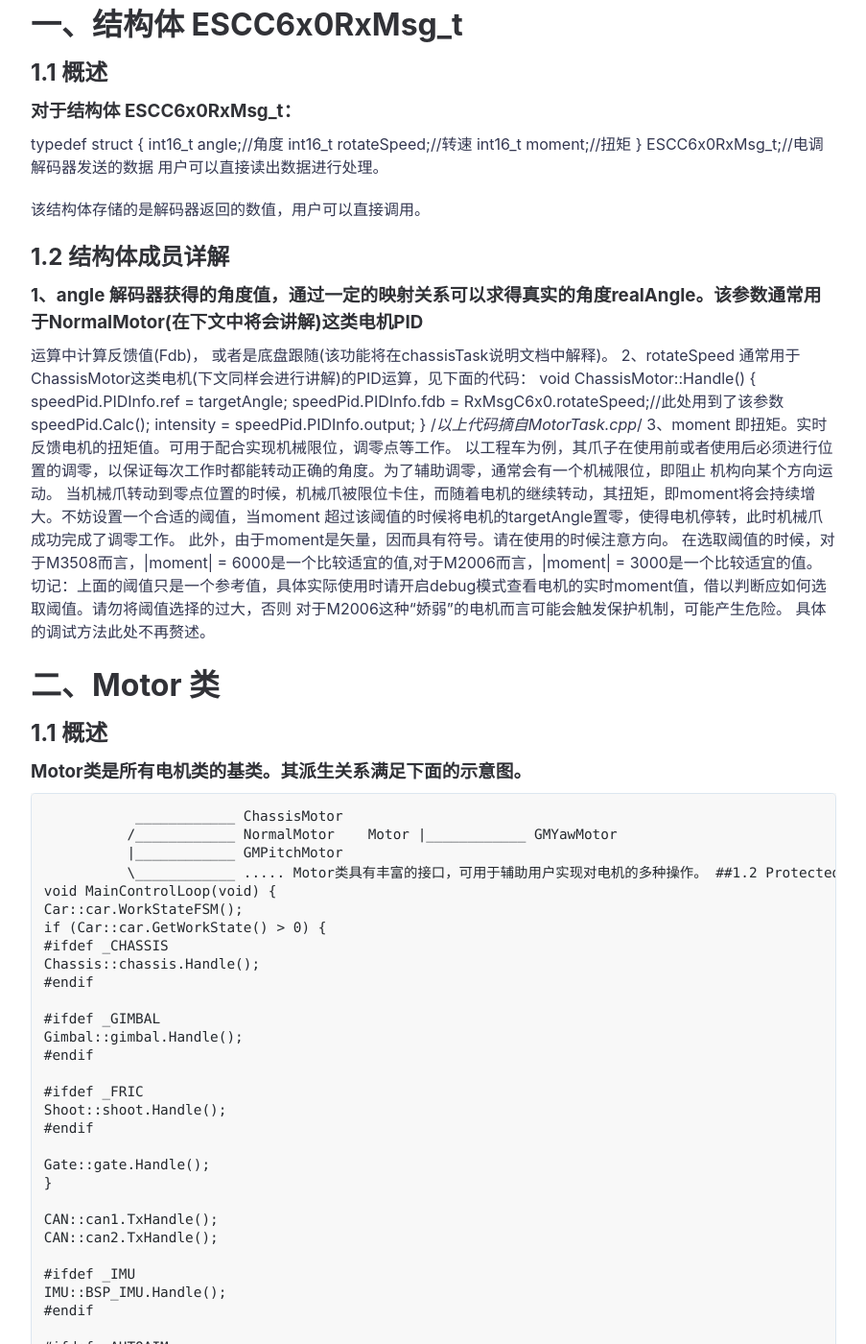
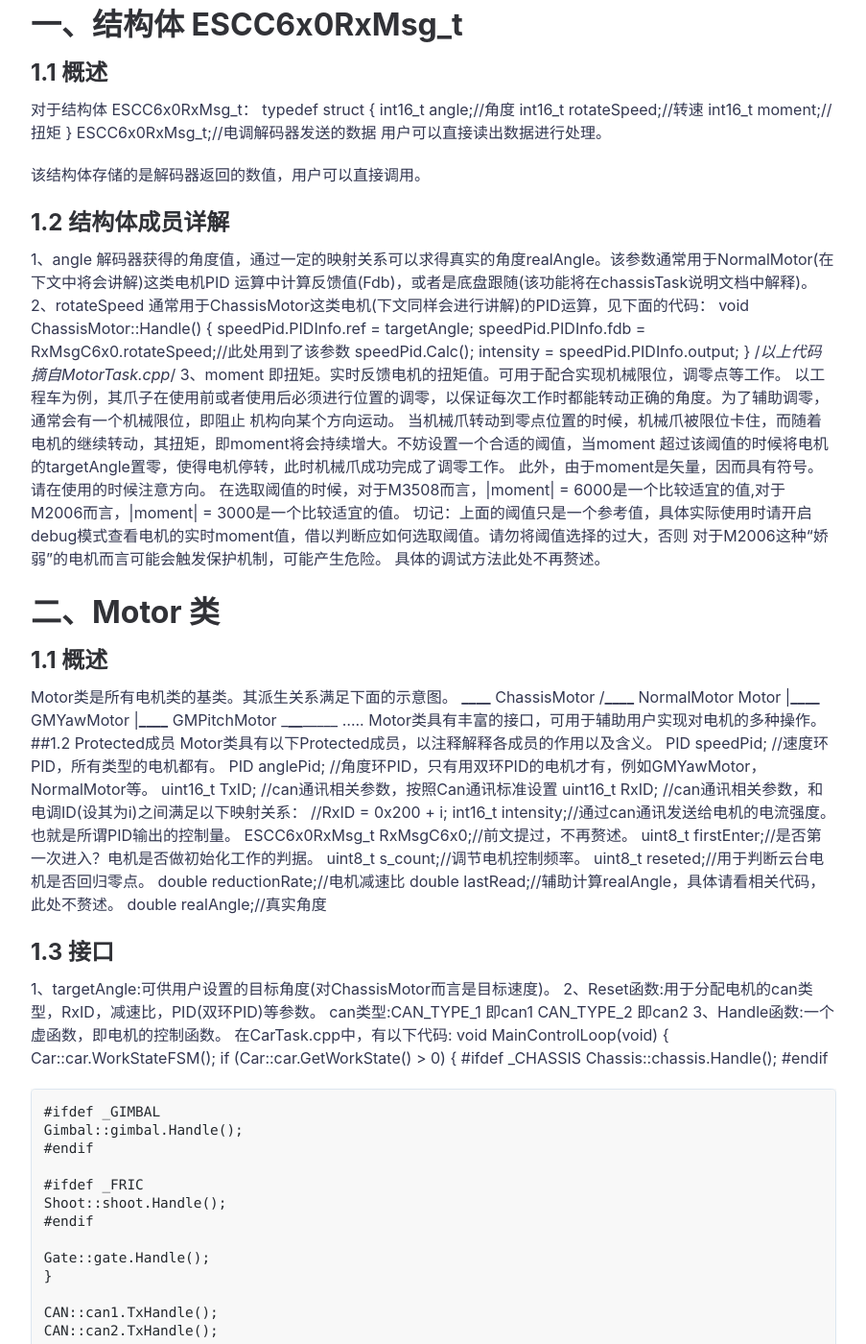
Before and after one commit to SJTU-RoboMaster-Team/SJTU-RoboMaster-Team.github.io, a Jekyll site: the page built from _posts/2020-10-19-EC-MotorTask-Explanation Text.md, in a window 1280 px wide and 1400 px high, scrolled down 758 px. Shown: the whole window at 96% size, without its empty margins (188-1091 px from the left). Built offline with Jekyll 4.4.1, drawn with Linux system fonts in a browser that asks for light colours; comment, search, counter and statistics services are not loaded; some of the changed text lies outside the part shown.

Commit message:
Update 2020-10-19-EC-MotorTask-Explanation Text.md

```diff
--- a/_posts/2020-10-19-EC-MotorTask-Explanation Text.md
+++ b/_posts/2020-10-19-EC-MotorTask-Explanation Text.md
@@ -8,25 +8,24 @@ categories: [EC,Explanation Text]
 
 # 一、结构体 ESCC6x0RxMsg_t
 ## 1.1 概述
-### 对于结构体 ESCC6x0RxMsg_t：
-typedef struct {
-int16_t angle;//角度
-int16_t rotateSpeed;//转速
-int16_t moment;//扭矩
-} ESCC6x0RxMsg_t;//电调解码器发送的数据 用户可以直接读出数据进行处理。
+对于结构体 ESCC6x0RxMsg_t：
+    typedef struct {
+    int16_t angle;//角度
+    int16_t rotateSpeed;//转速
+    int16_t moment;//扭矩
+    } ESCC6x0RxMsg_t;//电调解码器发送的数据 用户可以直接读出数据进行处理。
 
 该结构体存储的是解码器返回的数值，用户可以直接调用。
 ## 1.2 结构体成员详解
-### 1、angle 解码器获得的角度值，通过一定的映射关系可以求得真实的角度realAngle。该参数通常用于NormalMotor(在下文中将会讲解)这类电机PID
-运算中计算反馈值(Fdb)，
-或者是底盘跟随(该功能将在chassisTask说明文档中解释)。
+1、angle 解码器获得的角度值，通过一定的映射关系可以求得真实的角度realAngle。该参数通常用于NormalMotor(在下文中将会讲解)这类电机PID
+运算中计算反馈值(Fdb)，或者是底盘跟随(该功能将在chassisTask说明文档中解释)。
 2、rotateSpeed 通常用于ChassisMotor这类电机(下文同样会进行讲解)的PID运算，见下面的代码：
-void ChassisMotor::Handle() {
-speedPid.PIDInfo.ref = targetAngle;
-speedPid.PIDInfo.fdb = RxMsgC6x0.rotateSpeed;//此处用到了该参数
-speedPid.Calc();
-intensity = speedPid.PIDInfo.output;
-}
+    void ChassisMotor::Handle() {
+    speedPid.PIDInfo.ref = targetAngle;
+    speedPid.PIDInfo.fdb = RxMsgC6x0.rotateSpeed;//此处用到了该参数
+    speedPid.Calc();
+    intensity = speedPid.PIDInfo.output;
+    }
 /*以上代码摘自MotorTask.cpp*/
 3、moment 即扭矩。实时反馈电机的扭矩值。可用于配合实现机械限位，调零点等工作。
 以工程车为例，其爪子在使用前或者使用后必须进行位置的调零，以保证每次工作时都能转动正确的角度。为了辅助调零，通常会有一个机械限位，即阻止
@@ -41,7 +40,7 @@ intensity = speedPid.PIDInfo.output;
 
 # 二、Motor 类
 ## 1.1 概述
-### Motor类是所有电机类的基类。其派生关系满足下面的示意图。
+Motor类是所有电机类的基类。其派生关系满足下面的示意图。
                ____________ ChassisMotor
               /____________ NormalMotor
    Motor |____________ GMYawMotor
@@ -64,7 +63,7 @@ double reductionRate;//电机减速比
 double lastRead;//辅助计算realAngle，具体请看相关代码，此处不赘述。
 double realAngle;//真实角度
 ## 1.3 接口
-### 1、targetAngle:可供用户设置的目标角度(对ChassisMotor而言是目标速度)。
+1、targetAngle:可供用户设置的目标角度(对ChassisMotor而言是目标速度)。
 2、Reset函数:用于分配电机的can类型，RxID，减速比，PID(双环PID)等参数。
 can类型:CAN_TYPE_1 即can1
 CAN_TYPE_2 即can2
@@ -102,7 +101,7 @@ CAN_TYPE_2 即can2
 在主循环中会不断调用Handle函数，实现对各个电机的控制。
 4、其余的Getter和Setter由于比较简单易懂，此处不再赘述。
 ##1.3 派生类简介
-### Motor的派生情况如下所示：
+Motor的派生情况如下所示：
                ____________ ChassisMotor
               /____________ NormalMotor
    Motor |____________ GMYawMotor
@@ -119,5 +118,5 @@ CAN_TYPE_2 即can2
 相关成员函数实现对电机的操作。可类比ChassisTask等。
 
 ## 1.4 派生类Handle函数的简略说明
-### 派生类Handle函数主要就是使用传统PID或者双环PID控制，把控制量以intensity的方式传给电机。
+派生类Handle函数主要就是使用传统PID或者双环PID控制，把控制量以intensity的方式传给电机。
 若了解PID相关原理，理解起来不难，此处不赘述。
```
